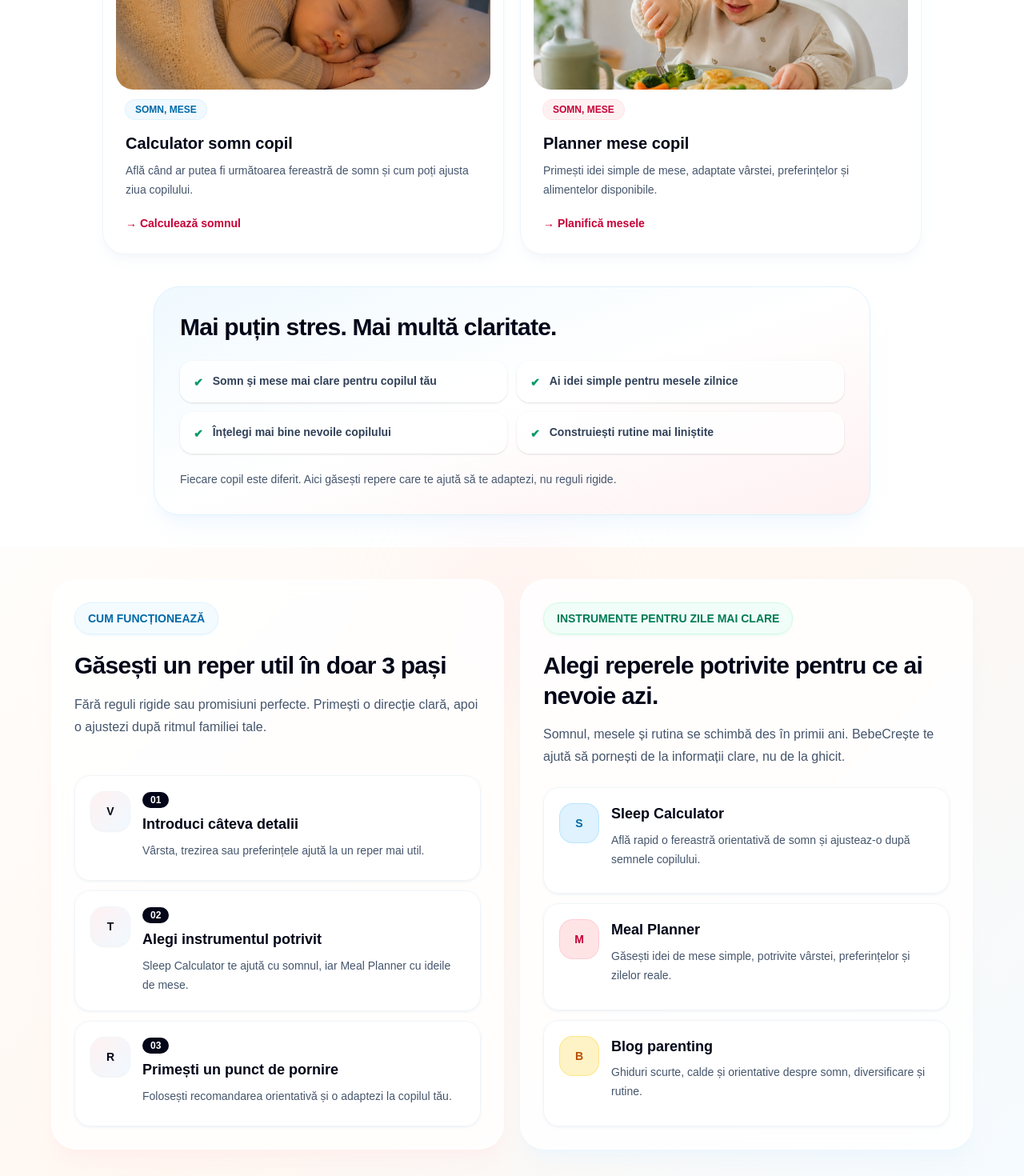
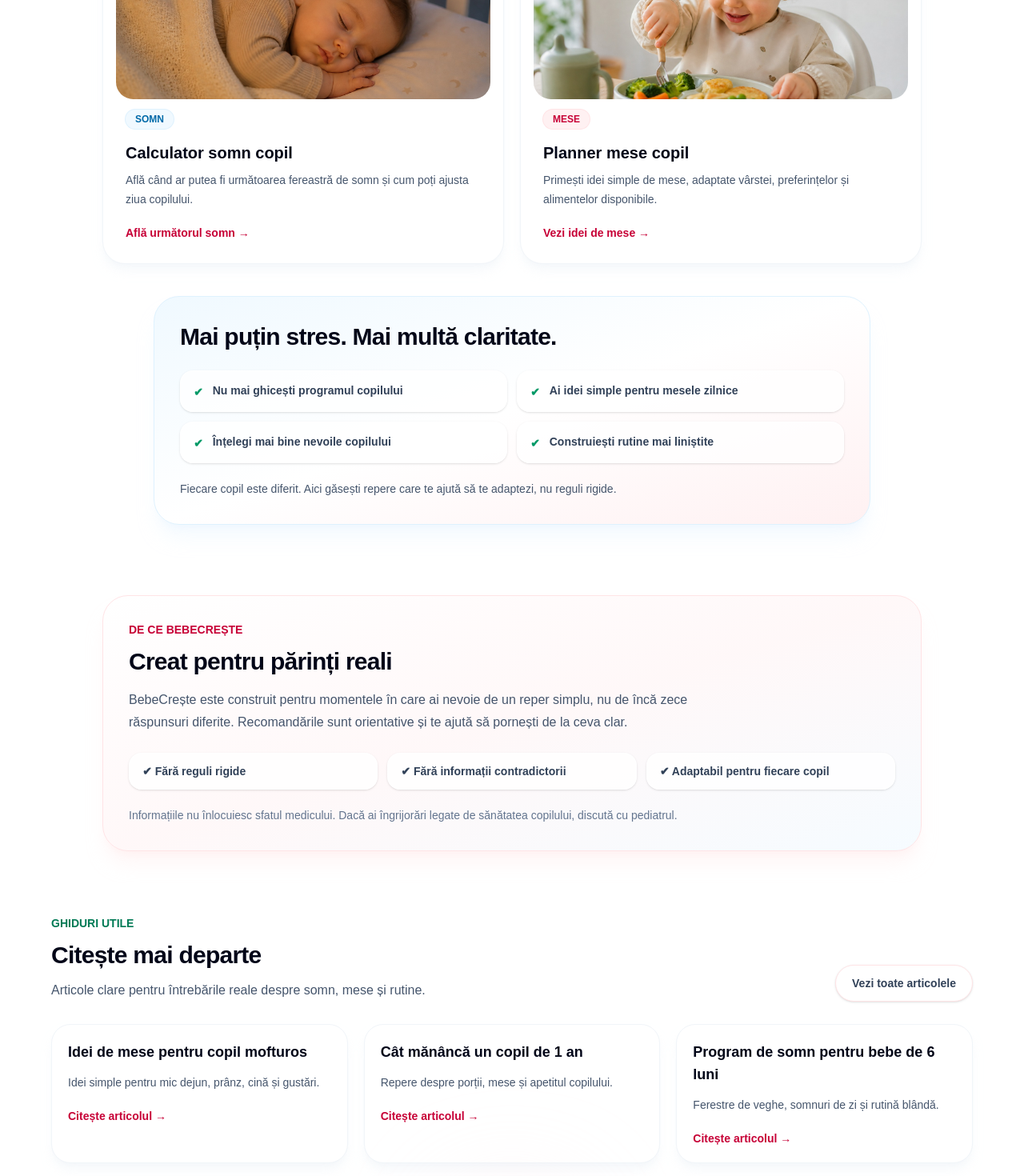
Before and after one commit to iulianacristea/bebecreste, a Next.js app: page / in a window 1280 px wide. Shown: the part 1000-2470 px from the top of the page at 80% size. Built offline with nearby package versions, Linux system fonts and the light colour scheme.

Commit message:
update homepage

```diff
--- a/app/page.tsx
+++ b/app/page.tsx
@@ -33,28 +33,48 @@ const capabilityCards = [
     description:
       "Află când ar putea fi următoarea fereastră de somn și cum poți ajusta ziua copilului.",
     href: "/calculator-somn",
-    cta: "Calculează somnul",
+    cta: "Află următorul somn",
     image: "/homepage/bebe-doarme.jpeg",
     imageAlt: "Bebeluș dormind liniștit",
     accent: "bg-sky-50 text-sky-700 ring-sky-100",
+    label: "Somn",
   },
   {
     title: "Planner mese copil",
     description:
       "Primești idei simple de mese, adaptate vârstei, preferințelor și alimentelor disponibile.",
     href: "/planner-mese",
-    cta: "Planifică mesele",
+    cta: "Vezi idei de mese",
     image: "/homepage/bebe-mananca.jpeg",
     imageAlt: "Mâncare sănătoasă pentru copil mic",
     accent: "bg-rose-50 text-rose-700 ring-rose-100",
+    label: "Mese",
   },
 ];
 
 const benefitPoints = [
-  "Somn și mese mai clare pentru copilul tău",
+  "Nu mai ghicești programul copilului",
   "Ai idei simple pentru mesele zilnice",
   "Înțelegi mai bine nevoile copilului",
   "Construiești rutine mai liniștite",
+];
+
+const blogPreviewPosts = [
+  {
+    title: "Idei de mese pentru copil mofturos",
+    href: "/blog/idei-de-mese-pentru-copil-mofturos",
+    text: "Idei simple pentru mic dejun, prânz, cină și gustări.",
+  },
+  {
+    title: "Cât mănâncă un copil de 1 an",
+    href: "/blog/cat-trebuie-sa-manance-copilul-in-varsta-de-un-an",
+    text: "Repere despre porții, mese și apetitul copilului.",
+  },
+  {
+    title: "Program de somn pentru bebe de 6 luni",
+    href: "/blog/program-de-somn-pentru-bebe-de-6-luni",
+    text: "Ferestre de veghe, somnuri de zi și rutină blândă.",
+  },
 ];
 
 export default function Home() {
@@ -110,21 +130,22 @@ export default function Home() {
       <Navbar />
       <Hero />
 
-      <section className="bg-white px-5 py-10 sm:px-8 lg:px-10">
+      <section className="bg-white px-5 py-12 sm:px-8 lg:px-10">
         <div className="mx-auto max-w-6xl">
           <div className="mx-auto max-w-3xl text-center">
             <p className="text-sm font-semibold uppercase text-emerald-700">
               Instrumente utile pentru părinți
             </p>
             <h2 className="mt-3 text-3xl font-bold tracking-tight text-slate-950">
-              Tot ce ai nevoie pentru somn și mese mai clare
+              Două instrumente care îți simplifică ziua
             </h2>
             <p className="mt-3 text-base leading-7 text-slate-600">
-              Începi cu ce ai nevoie acum: somn mai clar și idei rapide de mese.
+              Începi cu ce ai nevoie acum: somn mai clar și idei rapide de
+              mese.
             </p>
           </div>
 
-          <div className="mx-auto mt-7 grid max-w-5xl gap-5 md:grid-cols-2">
+          <div className="mx-auto mt-8 grid max-w-5xl gap-5 md:grid-cols-2">
             {capabilityCards.map((card) => (
               <Link
                 key={card.title}
@@ -145,8 +166,7 @@ export default function Home() {
                   <span
                     className={`inline-flex rounded-full px-3 py-1 text-xs font-bold uppercase ring-1 ${card.accent}`}
                   >
-                    SOMN,
-                    MESE
+                    {card.label}
                   </span>
 
                   <h3 className="mt-4 text-xl font-bold text-slate-950 transition duration-200 group-hover:text-rose-700">
@@ -158,7 +178,7 @@ export default function Home() {
                   </p>
 
                   <p className="mt-5 text-sm font-bold text-rose-700">
-                    → {card.cta}
+                    {card.cta} →
                   </p>
                 </div>
               </Link>
@@ -186,6 +206,90 @@ export default function Home() {
               Fiecare copil este diferit. Aici găsești repere care te ajută să
               te adaptezi, nu reguli rigide.
             </p>
+          </div>
+        </div>
+      </section>
+
+      <section className="bg-white px-5 py-10 sm:px-8 lg:px-10">
+        <div className="mx-auto max-w-5xl rounded-[2rem] border border-rose-100 bg-gradient-to-br from-white via-rose-50/50 to-sky-50/60 p-6 shadow-xl shadow-rose-100/35 sm:p-8">
+          <p className="text-sm font-semibold uppercase text-rose-700">
+            De ce BebeCrește
+          </p>
+
+          <h2 className="mt-3 text-3xl font-bold tracking-tight text-slate-950">
+            Creat pentru părinți reali
+          </h2>
+
+          <p className="mt-4 max-w-3xl text-base leading-7 text-slate-600">
+            BebeCrește este construit pentru momentele în care ai nevoie de un
+            reper simplu, nu de încă zece răspunsuri diferite. Recomandările
+            sunt orientative și te ajută să pornești de la ceva clar.
+          </p>
+
+          <div className="mt-6 grid gap-3 sm:grid-cols-3">
+            {[
+              "Fără reguli rigide",
+              "Fără informații contradictorii",
+              "Adaptabil pentru fiecare copil",
+            ].map((item) => (
+              <div
+                key={item}
+                className="rounded-2xl border border-white/80 bg-white/80 px-4 py-3 text-sm font-semibold text-slate-700 shadow-sm"
+              >
+                ✔ {item}
+              </div>
+            ))}
+          </div>
+
+          <p className="mt-5 text-sm leading-6 text-slate-500">
+            Informațiile nu înlocuiesc sfatul medicului. Dacă ai îngrijorări
+            legate de sănătatea copilului, discută cu pediatrul.
+          </p>
+        </div>
+      </section>
+
+      <section className="bg-white px-5 py-10 sm:px-8 lg:px-10">
+        <div className="mx-auto max-w-6xl">
+          <div className="flex flex-col gap-3 sm:flex-row sm:items-end sm:justify-between">
+            <div>
+              <p className="text-sm font-semibold uppercase text-emerald-700">
+                Ghiduri utile
+              </p>
+              <h2 className="mt-3 text-3xl font-bold tracking-tight text-slate-950">
+                Citește mai departe
+              </h2>
+              <p className="mt-3 max-w-2xl text-base leading-7 text-slate-600">
+                Articole clare pentru întrebările reale despre somn, mese și
+                rutine.
+              </p>
+            </div>
+
+            <Link
+              href="/blog"
+              className="inline-flex rounded-full border border-rose-100 bg-white px-5 py-3 text-sm font-semibold text-slate-700 shadow-sm transition hover:bg-rose-50 focus:outline-none focus:ring-4 focus:ring-rose-100"
+            >
+              Vezi toate articolele
+            </Link>
+          </div>
+
+          <div className="mt-7 grid gap-5 md:grid-cols-3">
+            {blogPreviewPosts.map((post) => (
+              <Link
+                key={post.href}
+                href={post.href}
+                className="rounded-[1.5rem] border border-slate-100 bg-white p-5 shadow-lg shadow-slate-100/70 transition hover:-translate-y-1 hover:shadow-xl focus:outline-none focus:ring-4 focus:ring-rose-100"
+              >
+                <h3 className="text-lg font-bold text-slate-950">
+                  {post.title}
+                </h3>
+                <p className="mt-3 text-sm leading-6 text-slate-600">
+                  {post.text}
+                </p>
+                <p className="mt-5 text-sm font-bold text-rose-700">
+                  Citește articolul →
+                </p>
+              </Link>
+            ))}
           </div>
         </div>
       </section>
@@ -225,14 +329,14 @@ export default function Home() {
               href="/calculator-somn"
               className="inline-flex w-full items-center justify-center rounded-full bg-slate-950 px-7 py-4 text-base font-semibold text-white shadow-xl shadow-slate-900/15 transition duration-200 hover:-translate-y-0.5 hover:bg-slate-800 hover:shadow-2xl hover:shadow-slate-900/20 focus:outline-none focus:ring-4 focus:ring-slate-300 active:translate-y-0 sm:w-auto"
             >
-              Calculează somnul
+              Află următorul somn
             </Link>
 
             <Link
               href="/planner-mese"
               className="inline-flex w-full items-center justify-center rounded-full border border-rose-100 bg-white/80 px-7 py-4 text-base font-semibold text-slate-700 shadow-sm shadow-rose-100/60 transition duration-200 hover:-translate-y-0.5 hover:border-rose-200 hover:bg-white hover:shadow-md hover:shadow-rose-100/80 focus:outline-none focus:ring-4 focus:ring-rose-100 active:translate-y-0 sm:w-auto"
             >
-              Planifică mesele
+              Vezi idei de mese
             </Link>
           </div>
         </div>
@@ -242,8 +346,8 @@ export default function Home() {
 
       <MobileStickyCta
         links={[
-          { href: "/calculator-somn", label: "Calculează somnul" },
-          { href: "/planner-mese", label: "Planifică mesele" },
+          { href: "/calculator-somn", label: "Află următorul somn" },
+          { href: "/planner-mese", label: "Vezi idei de mese" },
         ]}
       />
     </main>
```
